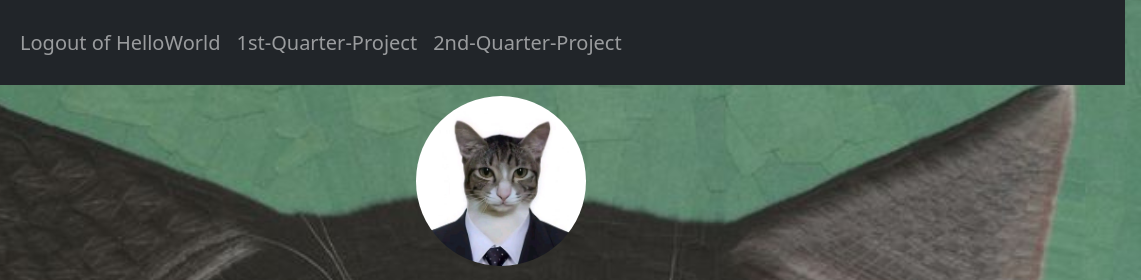
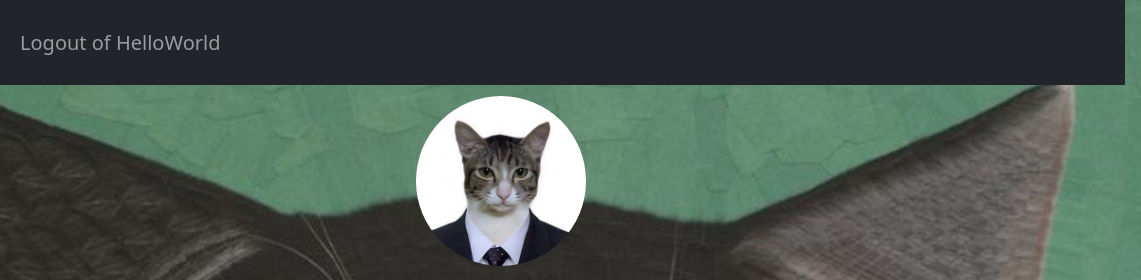
Before and after one commit to mikmik240/HelloWorldPortfolioPage, a plain HTML site: page index.html in a window 1280 px wide. Shown: the top 280 px of the page, 139-1280 px from the left. Drawn offline with nearby package versions, Linux system fonts and the light colour scheme.

Commit message:
index.html

```diff
--- a/index.html
+++ b/index.html
@@ -18,12 +18,6 @@
 			<ul class="navbar-nav">
 				<li class="nav-item">
 					<a class="nav-link" href="https://mikmik240.github.io/HelloWorldLoginPage/">Logout of HelloWorld</a>
-				</li>
-				<li class="nav-item">
-					<a class="nav-link" href="https://mikmik240.github.io/FIRSTQPROJ/">1st-Quarter-Project</a>
-				</li>
-				<li class="nav-item">
-					<a class="nav-link" href="https://mikmik240.github.io/ICT9Emerald_Q2Project_Bechayda_Estefani/">2nd-Quarter-Project</a>
 				</li>
 
 		</nav>
```
